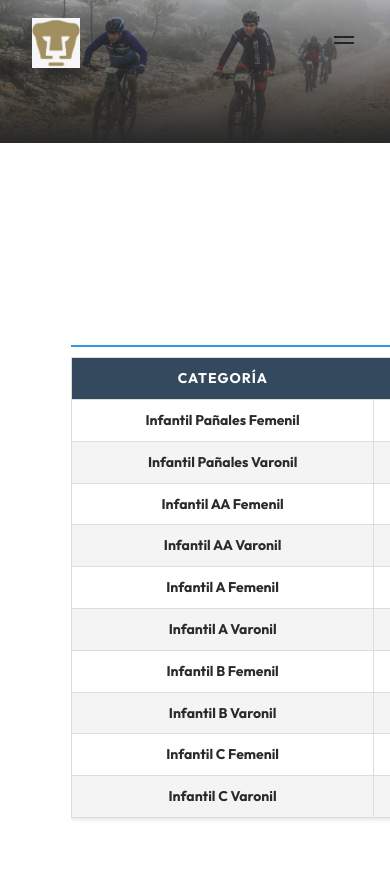
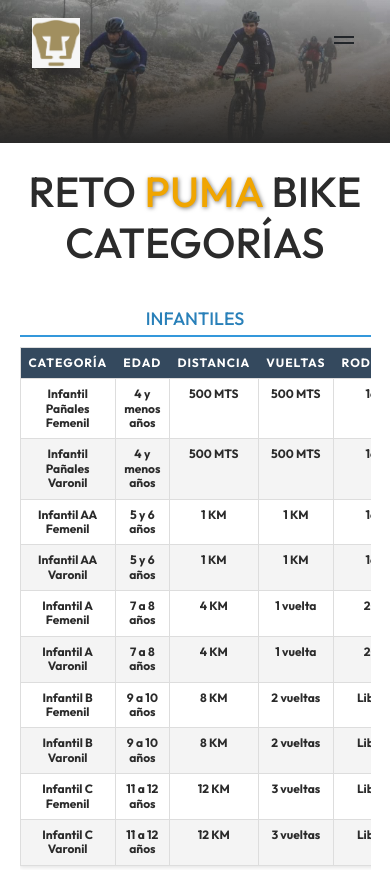
Before and after one commit to MdeMalo/retopuma25, a React (Create React App) app: page /categorias in a window 390 px wide. Shown: the top 870 px of the page. Built offline with nearby package versions, Linux system fonts and the light colour scheme.

Commit message:
Nueve por las tablas

```diff
--- a/src/components/Tablas premiaciones/premiaciones.css
+++ b/src/components/Tablas premiaciones/premiaciones.css
@@ -28,7 +28,7 @@ h1 {
   background-color: #fff;
   border: 1px solid #ddd;
   box-shadow: 0 2px 4px rgba(0, 0, 0, 0.1);
-  overflow-x: auto;
+  overflow-x: scroll;
 }
 
 .race-tableG1-1,
@@ -40,7 +40,7 @@ h1 {
   background-color: #fff;
   border: 1px solid #ddd;
   box-shadow: 0 2px 4px rgba(0, 0, 0, 0.1);
-  overflow-x: auto;
+  overflow-x: scroll;
 }
 
 .race-table-Inf th,
@@ -97,3 +97,40 @@ section h2 {
   border-bottom: 2px solid #3498db;
   padding-bottom: 5px;
 }
+
+@media (max-width: 768px) {
+  :root {
+    --width1: 100%;
+    --width2: 100%;
+  }
+
+  .tableContainerInf,
+  .tableContainerG1-1,
+  .tableContainerG1-2,
+  .tableContainerG2 {
+  display: grid;
+  }
+
+  .race-table-Inf,
+  .race-tableG1-1,
+  .race-tableG1-2,
+  .race-tableG2 {
+    width: 100%;
+  }
+
+  .race-table-Inf th,
+  .race-table-Inf td,
+  .race-tableG1-1 th,
+  .race-tableG1-1 td,
+  .race-tableG1-2 th,
+  .race-tableG1-2 td,
+  .race-tableG2 th,
+  .race-tableG2 td {
+    font-size: 12px;
+    padding: 8px;
+  }
+
+  section h2 {
+    font-size: 18px;
+  }
+}
--- a/src/pages/inscripciones.jsx
+++ b/src/pages/inscripciones.jsx
@@ -9,7 +9,7 @@ import "../styles/inscripciones.css";
 const Inscripciones = () => {
   const handleInscribirClick = () => {
     // Número de teléfono en formato internacional (sin el signo "+")
-    const telefono = "527731431609"; // Reemplaza con el número real
+    const telefono = "527721199093"; // Reemplaza con el número real
     const mensaje = "¡Hola! Estoy interesado en inscribirme al reto Puma Bike."; // Mensaje predeterminado
     const url = `https://wa.me/${telefono}?text=${encodeURIComponent(mensaje)}`;
     window.open(url, "_blank"); // Abre WhatsApp en una nueva pestaña
@@ -20,7 +20,6 @@ const Inscripciones = () => {
       <Header />
       <div className="inscripcionesContainer">
         <Navbar />
-        <div className="contentCategories">
         <h1 className="tituloCategorias">
           RETO <span className="yellow-text">PUMA</span> BIKE <br />
           INSCRIPCIONES
@@ -56,7 +55,6 @@ const Inscripciones = () => {
           <p className="yellow-text">"Tu único límite eres tú"</p>
         </div>
       </div>
-      </div>
       <Footer />
     </>
   );
--- a/src/styles/Categories.css
+++ b/src/styles/Categories.css
@@ -2,9 +2,6 @@
   background-color: #fff;
   max-width: 90vw; /* Asegura que no se desborde */
   min-height: 80vh;
-  display: grid;
-  grid-template-rows: auto 1fr auto;
-  align-items: center;
   justify-items: center;
   position: relative;
   overflow: hidden;
@@ -23,7 +20,6 @@
 }
 
 .contentCategories {
-  display: flex;
   flex-direction: column;
   align-items: center;
   color: #2b2b2b;
@@ -32,6 +28,7 @@
   font-weight: bold;
   line-height: 1.2;
   width: 90%;
+  overflow-x: auto;
 }
 
 .yellow-text {
```
Lines whose indentation alone changed are shown as unchanged.
